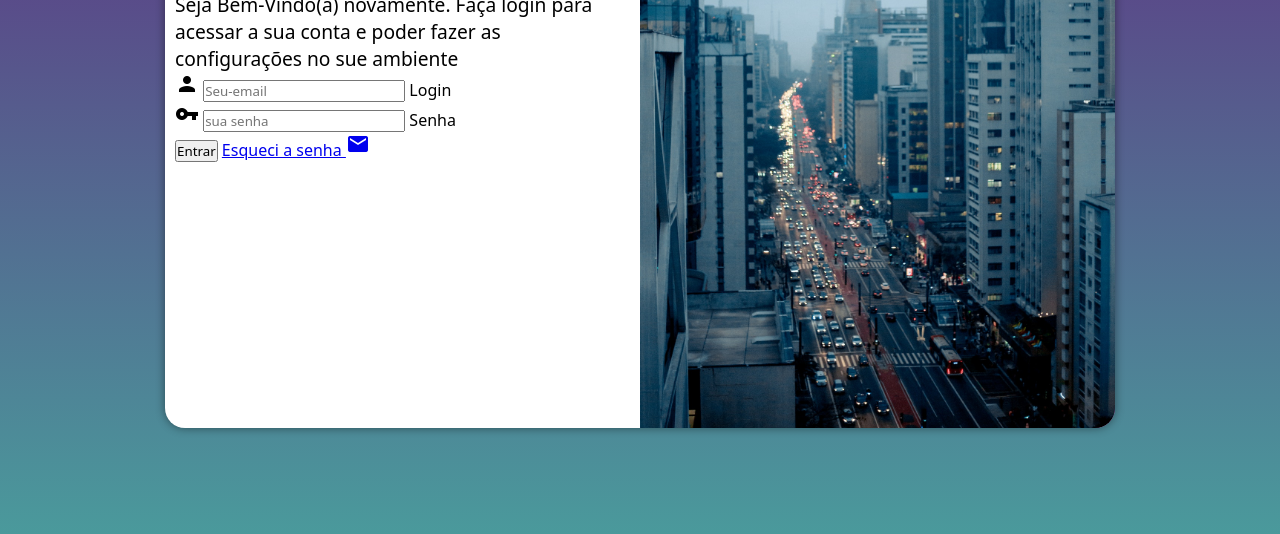
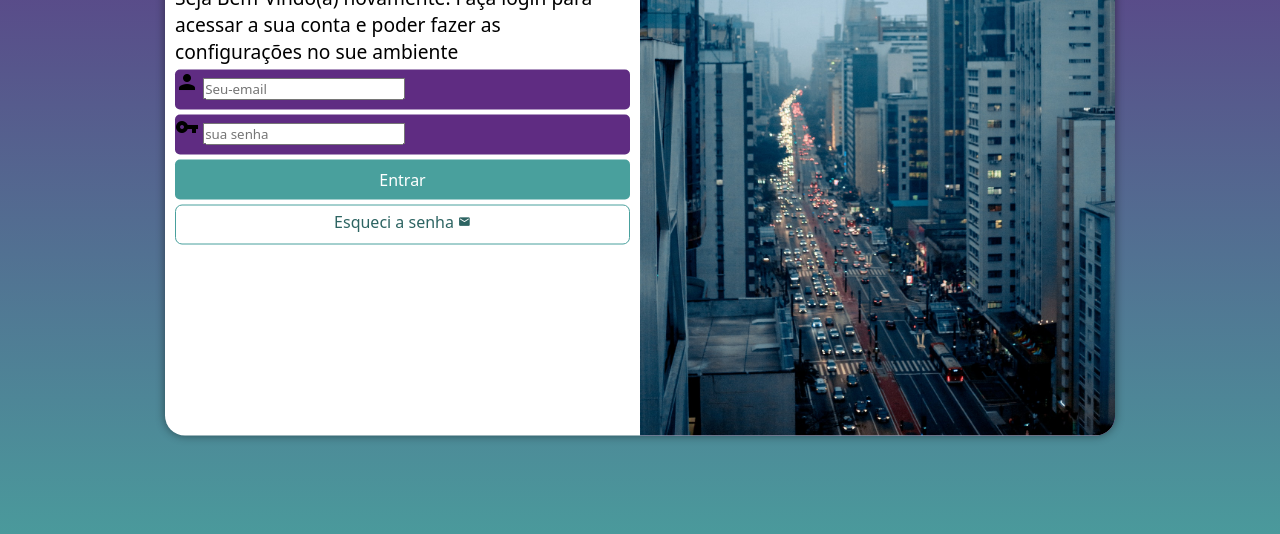
Before and after one commit to thedeniis/projeto-login, a plain HTML site: page index.html in a window 1280 px wide. Shown: the part 222-756 px from the top of the page. Drawn offline with Linux system fonts and the light colour scheme.

Commit message:
concluí 90% das edições

```diff
--- a/estilos/style.css
+++ b/estilos/style.css
@@ -34,7 +34,7 @@ section#login
 
     background-color: white;
     width: 250px;
-    height: 500px;
+    height: 515px;
     border-radius: 20px;
     overflow: hidden;
     box-shadow: 0px 0px 10px rgb(0, 0, 0, 0.450);
@@ -65,3 +65,55 @@ div#formulario > p
 {
     font-size: 0.8em;
 }
+form > div.campo
+{
+    background-color: #5f2c82;
+    display: block;
+    width: 100%;
+    height: 40px;
+    border-radius: 5px;
+    margin: 5px 0px;
+}
+div.campo > label
+{
+    display: none;
+}
+form > [type=submit]
+{
+    display: block;
+    font-size: 1em;
+    width: 100%;
+    height: 40px;
+    background-color: #49a09d;
+    color: white;
+    border: none;
+    border-radius: 5px;
+    cursor: pointer;
+}
+form > input[type=submit]:hover
+{
+    background-color: #2d6462;
+}
+form > a.botao
+{
+    display: block;
+    text-align: center;
+    font-size: 1em;
+    width: 100%;
+    height: 40px;
+    padding-top: 5px;
+    margin-top: 5px;
+    background-color: white;
+    color: #2d6462;
+    border: 1px solid #49a09d;
+    border-radius: 7px;
+    text-decoration: none;
+}
+form > a.botao:hover
+{
+    background-color: #6cd3cf;
+}
+form > a.botao > i
+{
+    font-size: 0.8em;
+}
--- a/index.html
+++ b/index.html
@@ -31,7 +31,7 @@
                         <label for="isenha">Senha</label>
                     </div>
                 <input type="submit" value="Entrar">
-                <a href="esqueci.html">
+                <a href="esqueci.html" class="botao">
                     Esqueci a senha <i class="material-icons">mail</i>
                 </a>
                 </form>
```
